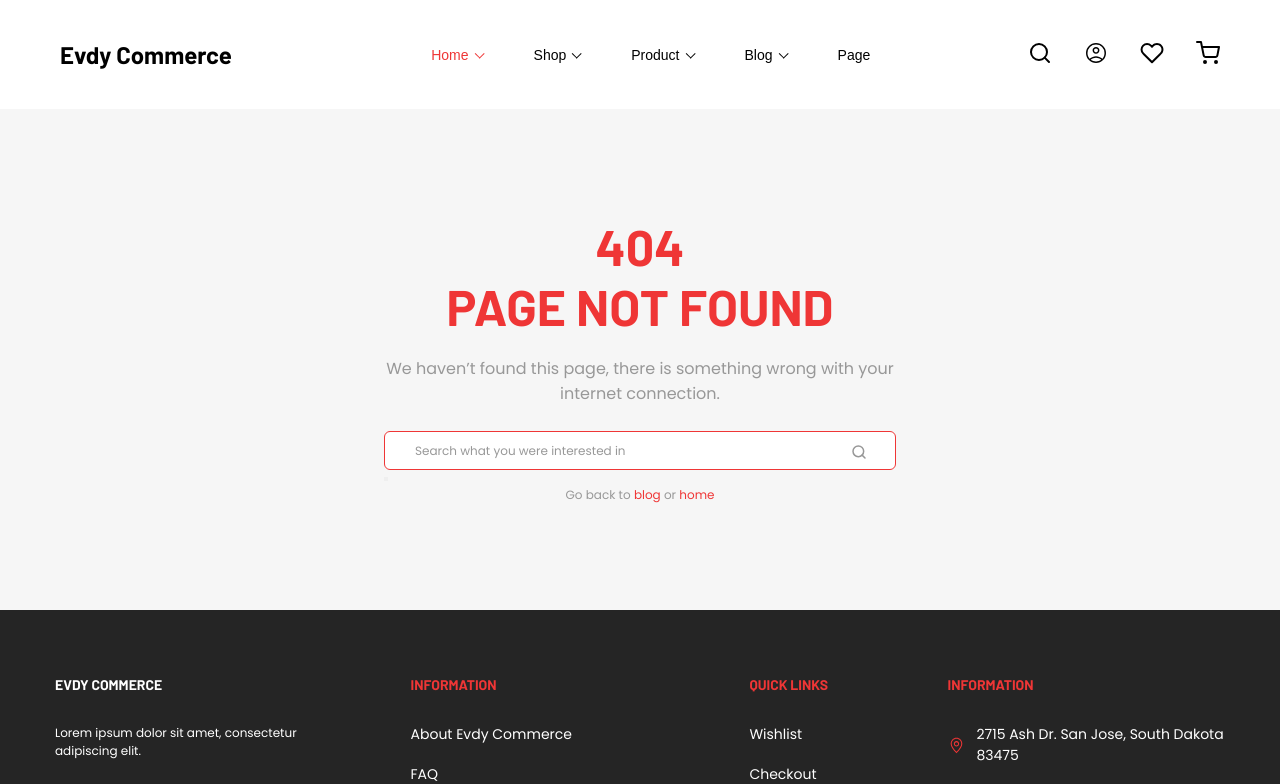
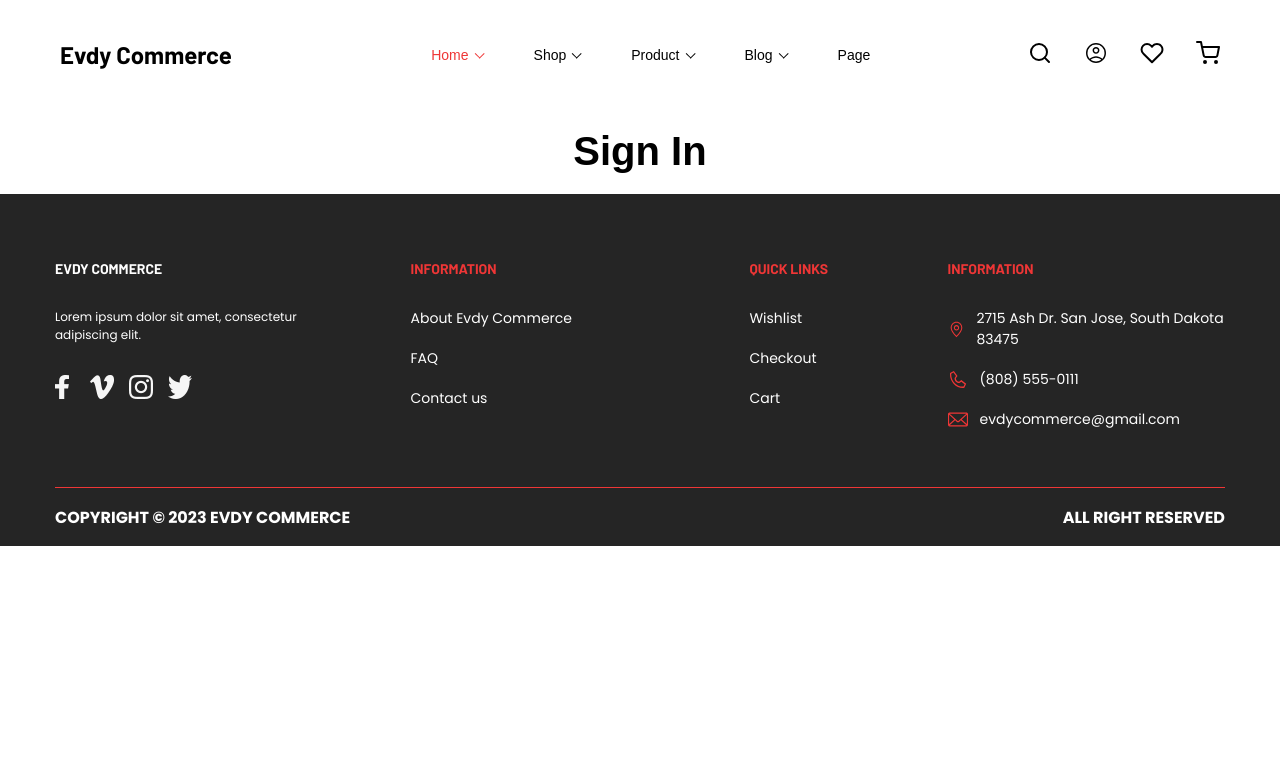
Before and after one commit to DmitryDoroshko/demetra-evdy-commerce, a Next.js app in the folder client/: page /sign-in in a window 1280 px wide. Before the commit this address had no page. Shown: the top 784 px of the page. Built offline with nearby package versions, Linux system fonts and the light colour scheme.

Commit message:
Client: Create Sign-in placeholder page

```diff
--- /dev/null
+++ b/client/pages/sign-in/index.tsx
@@ -0,0 +1,7 @@
+export default function SignIn() {
+  return (
+    <>
+      <h1 style={{ fontSize: "4rem", textAlign: "center", padding: "2rem" }}>Sign In</h1>
+    </>
+  );
+}
```
